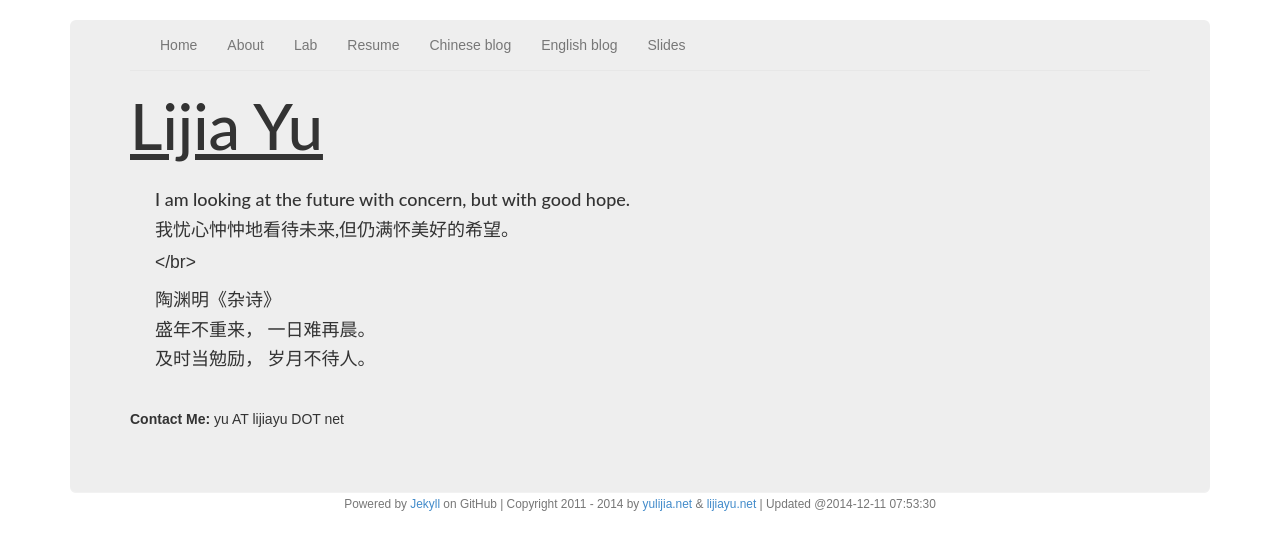
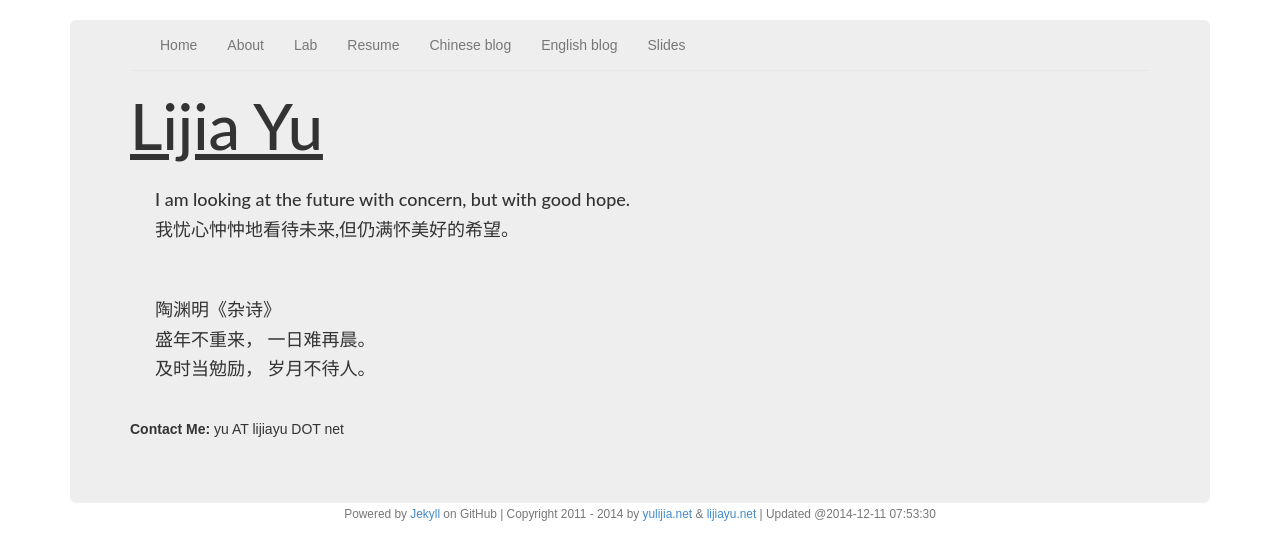
Before and after one commit to yulijia/yulijia.github.io, a Jekyll site: the page built from index.md, in a window 1280 px wide. Shown: the top 560 px of the page. Built offline with Jekyll 4.4.1, drawn with Linux system fonts in a browser that asks for light colours; nearby versions of some CDN libraries.

Commit message:
change markdown style

```diff
--- a/index.md
+++ b/index.md
@@ -8,10 +8,13 @@
 
 
 > #### I am looking at the future with concern, but with good hope.
+>
 > #### 我忧心忡忡地看待未来,但仍满怀美好的希望。
-</br>
+
 > #### 陶渊明《杂诗》
+>
 > #### 盛年不重来， 一日难再晨。
+>
 > #### 及时当勉励， 岁月不待人。
 
 **Contact Me:** yu AT lijiayu DOT net
```
